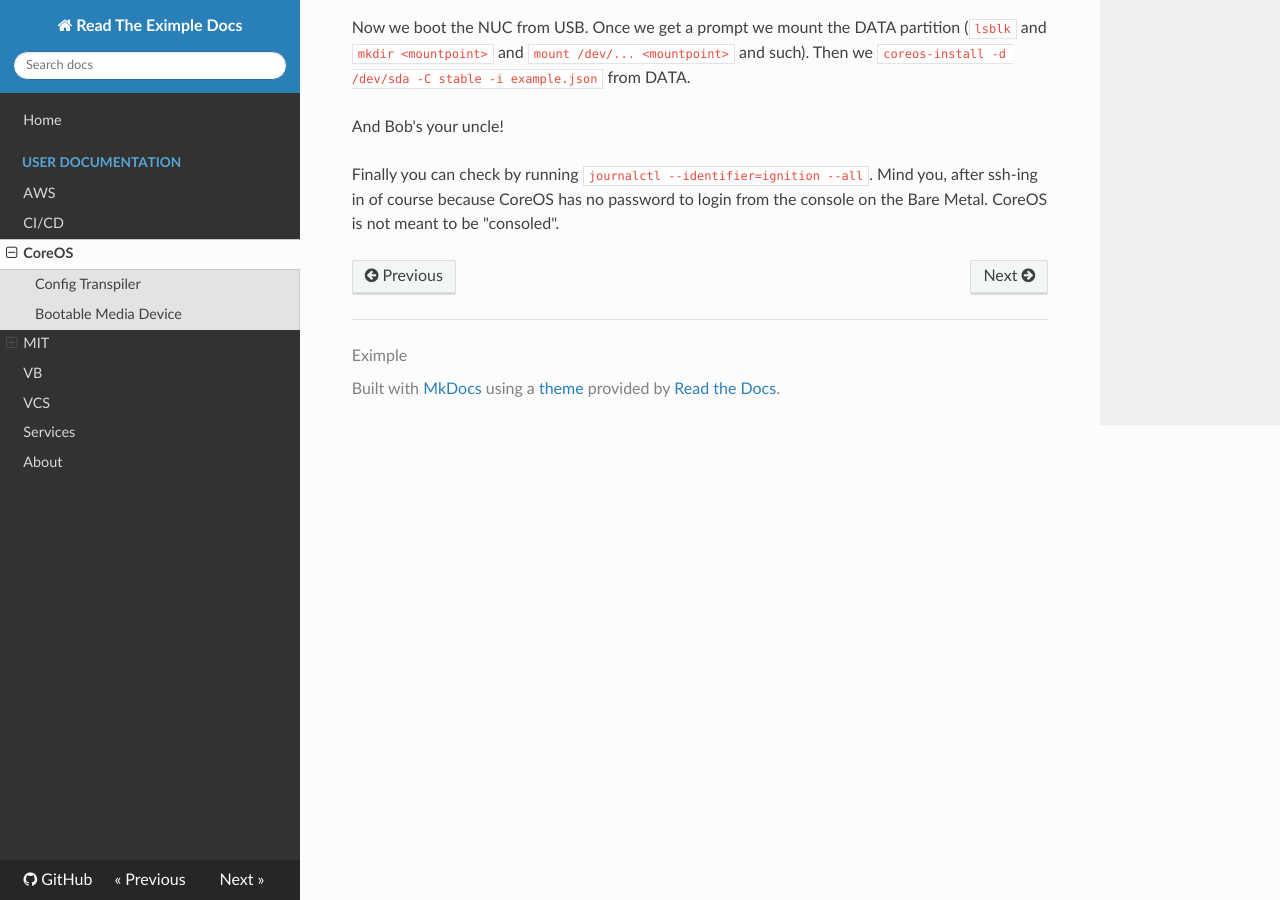
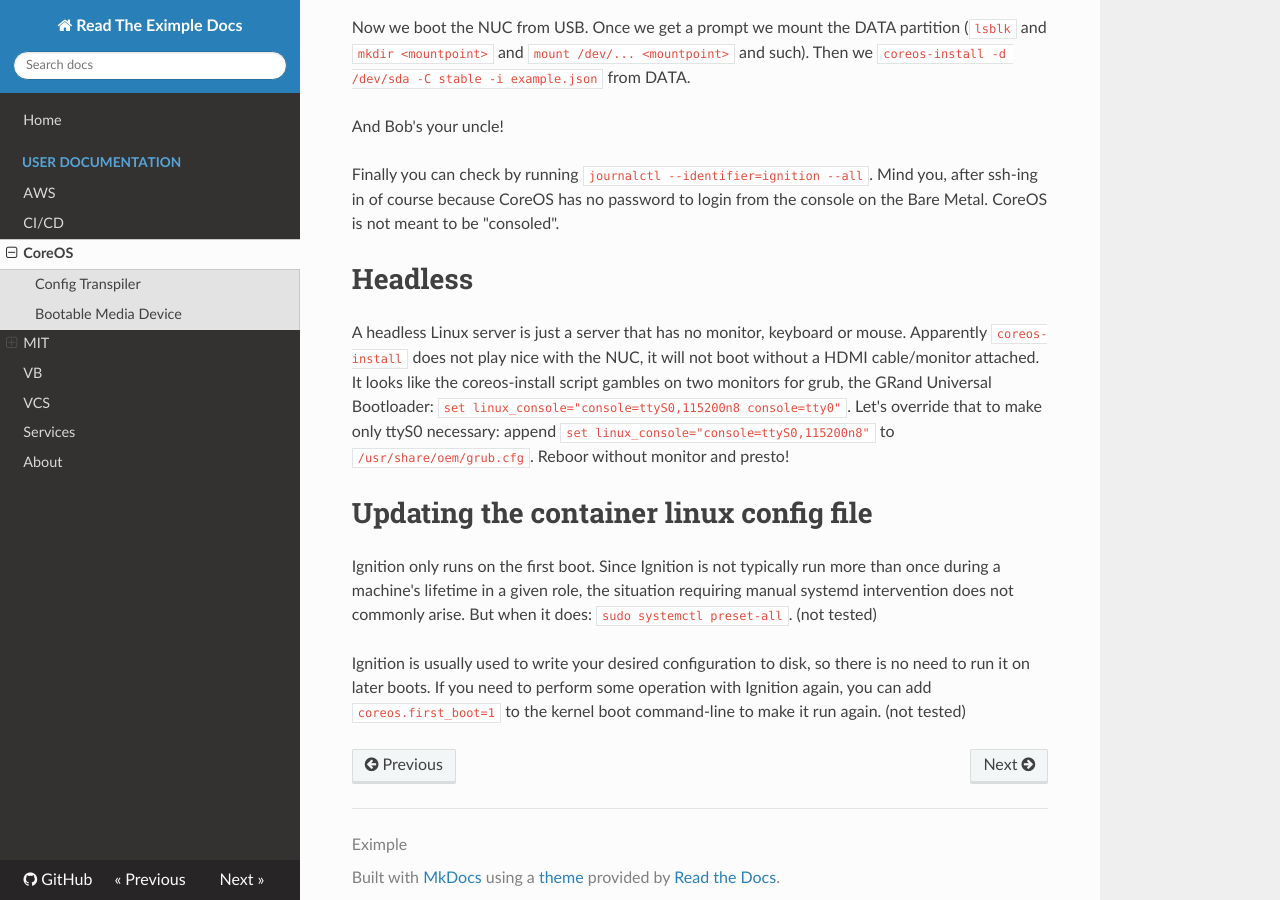
Before and after one commit to docunid/readthemanuals.md, an MkDocs documentation site: the page built from docs/coreos/index.md, in a window 1280 px wide and 900 px high, scrolled down 1294 px. Built offline with MkDocs 1.6.1, drawn with Linux system fonts in a browser that asks for light colours; nearby versions of some CDN libraries; old or Windows-style settings are respelled for this version of MkDocs.

Commit message:
update headless

```diff
--- a/docs/coreos/index.md
+++ b/docs/coreos/index.md
@@ -35,3 +35,11 @@ Now we boot the NUC from USB. Once we get a prompt we mount the DATA partition (
 And Bob's your uncle!
 
 Finally you can check by running `journalctl --identifier=ignition --all`. Mind you, after ssh-ing in of course because CoreOS has no password to login from the console on the Bare Metal. CoreOS is not meant to be "consoled".
+
+# Headless
+A headless Linux server is just a server that has no monitor, keyboard or mouse. Apparently `coreos-install` does not play nice with the NUC, it will not boot without a HDMI cable/monitor attached. It looks like the coreos-install script gambles on two monitors for grub, the GRand Universal Bootloader: `set linux_console="console=ttyS0,115200n8 console=tty0"`. Let's override that to make only ttyS0 necessary: append `set linux_console="console=ttyS0,115200n8"` to `/usr/share/oem/grub.cfg`. Reboor without monitor and presto!
+
+# Updating the container linux config file
+Ignition only runs on the first boot. Since Ignition is not typically run more than once during a machine's lifetime in a given role, the situation requiring manual systemd intervention does not commonly arise. But when it does: `sudo systemctl preset-all`. (not tested)
+
+Ignition is usually used to write your desired configuration to disk, so there is no need to run it on later boots.  If you need to perform some operation with Ignition again, you can add `coreos.first_boot=1` to the kernel boot command-line to make it run again. (not tested)
```
